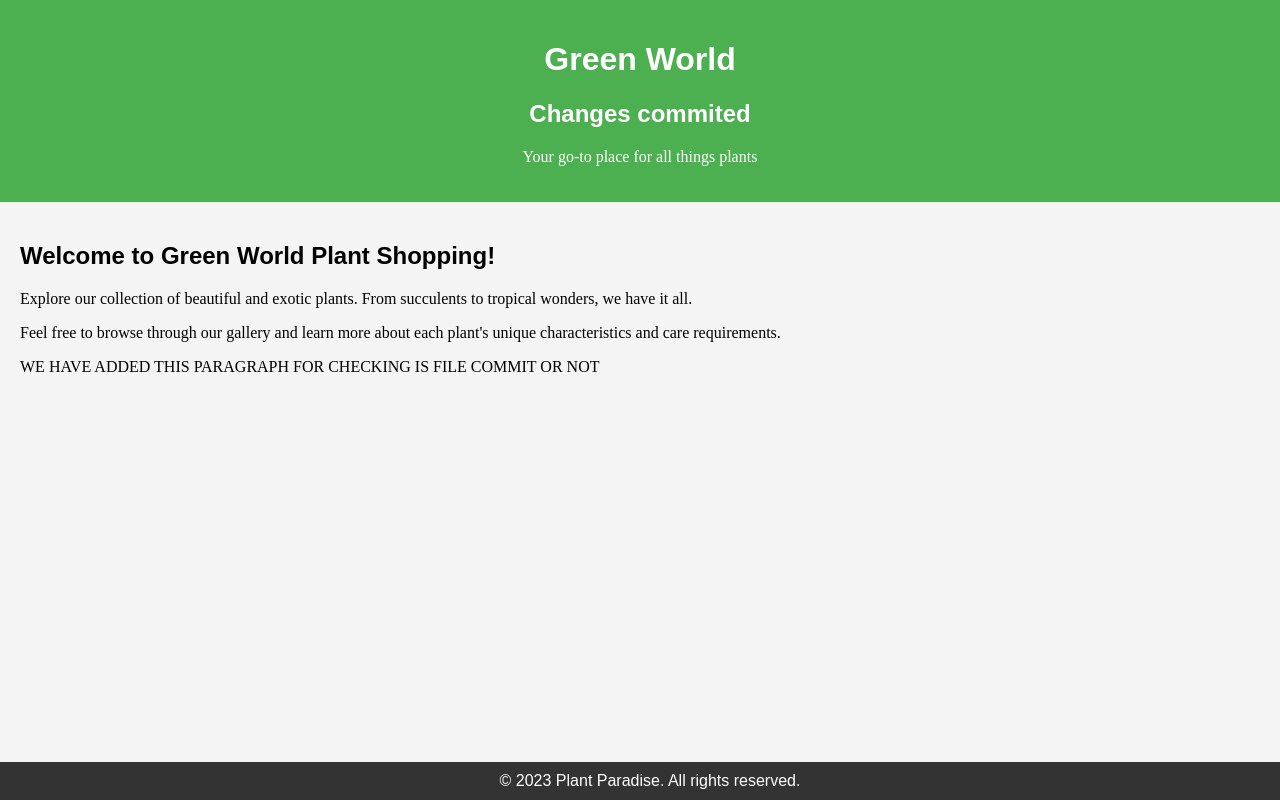
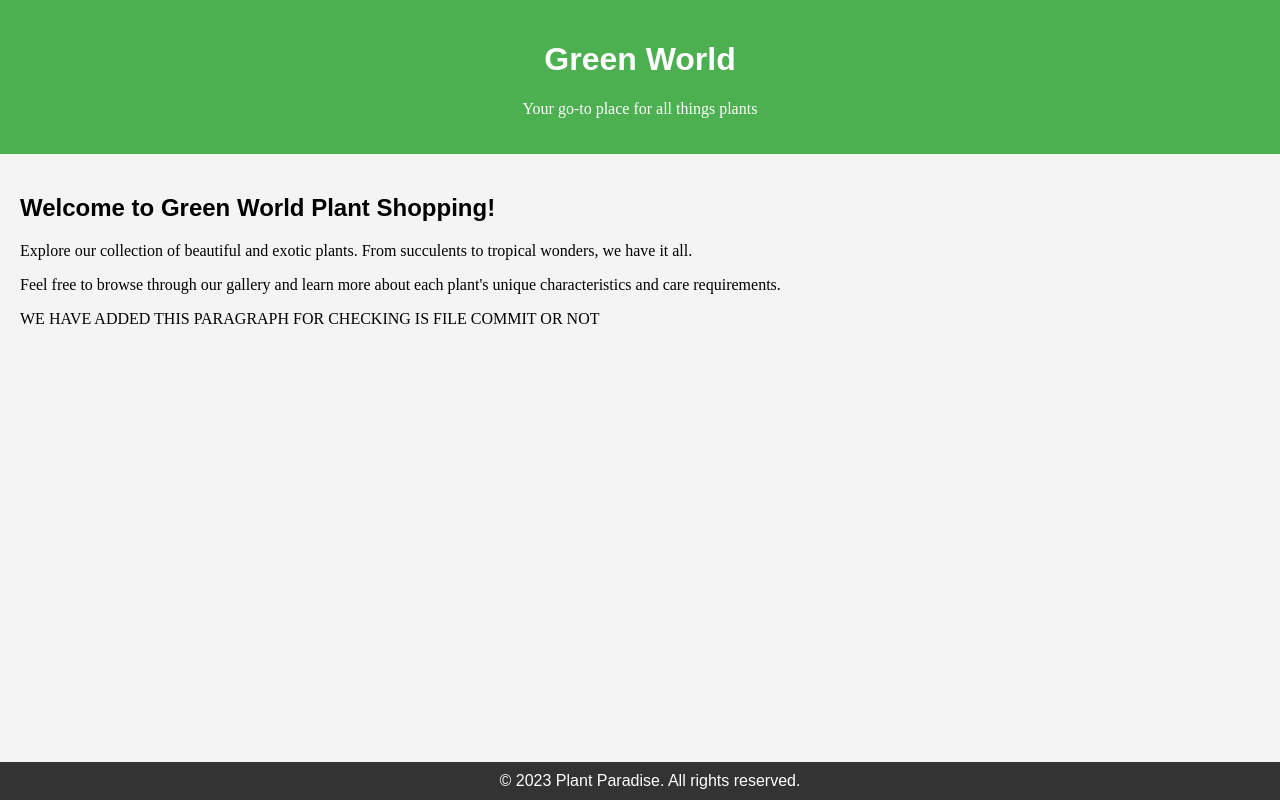
Before and after one commit to HamidAli019/PlantWebsite, a plain HTML site: page templates/index.html in a window 1280 px wide. Drawn offline with Linux system fonts and the light colour scheme.

Commit message:
Update index.html

```diff
--- a/templates/index.html
+++ b/templates/index.html
@@ -44,7 +44,6 @@
 
     <header>
         <h1>Green World</h1>
-        <h2>Changes commited</h2>
         <p>Your go-to place for all things plants</p>
     </header>
 
```
